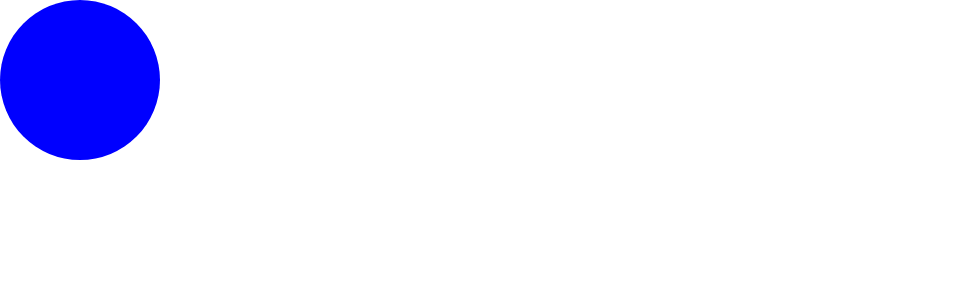
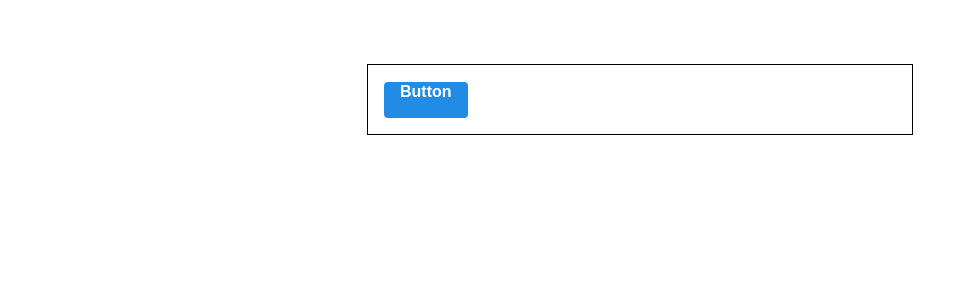
Before and after one commit to Sain-Tech/velopert-react-tutorial, a React (Create React App) app: page / in a window 1280 px wide. Shown: the top 300 px of the page, without its empty margins (0-976 px from the left). Built offline with nearby package versions, Linux system fonts and the light colour scheme.

Commit message:
튜토리얼 진행(20.02.07)
2-8 Styled-components 버튼만들기

```diff
--- a/src/App.js
+++ b/src/App.js
@@ -1,17 +1,20 @@
 import React from 'react';
 import styled, {css} from 'styled-components';
+import Button from './components/Button';
 
-const Circle = styled.div`
-  width: 5rem;
-  height: 5rem;
-  background: ${props => props.color};
-  border-radius: 50%;
-  ${props => props.huge && css`width: 10rem; height:10rem;`}
+const AppBlock = styled.div`
+  width: 512px;
+  margin: 0 auto;
+  margin-top: 4rem;
+  border: 1px solid black;
+  padding: 1rem;
 `;
 
 function App() {
   return (
-   <Circle color="blue" huge/>
+    <AppBlock>
+      <Button>Button</Button>
+    </AppBlock>
   );
 }
 
--- /dev/null
+++ b/src/components/Button.js
@@ -0,0 +1,38 @@
+import React from 'react';
+import styled from 'styled-components';
+
+const StyledButton = styled.button`
+    display: inline-flex;
+    outline: none;
+    border: none;
+    border-radius: 4px;
+    color: white;
+    font-weight: bold;
+    cursor: pointer;
+    padding-left: 1rem;
+    padding-right: 1rem;
+
+    height: 2.25rem;
+    font-size: 1rem;
+
+    background: #228be6;
+    &:hover {
+        background: #339af0;
+    }
+
+    &:active {
+        background: #1c7ed6;
+    }
+
+    & + & {
+        margin-left: 1rem;
+    }
+`
+
+function Button({children, ...rest}) {
+    return(
+        <StyledButton {...rest}>{children}</StyledButton>
+    );
+}
+
+export default Button;
```
